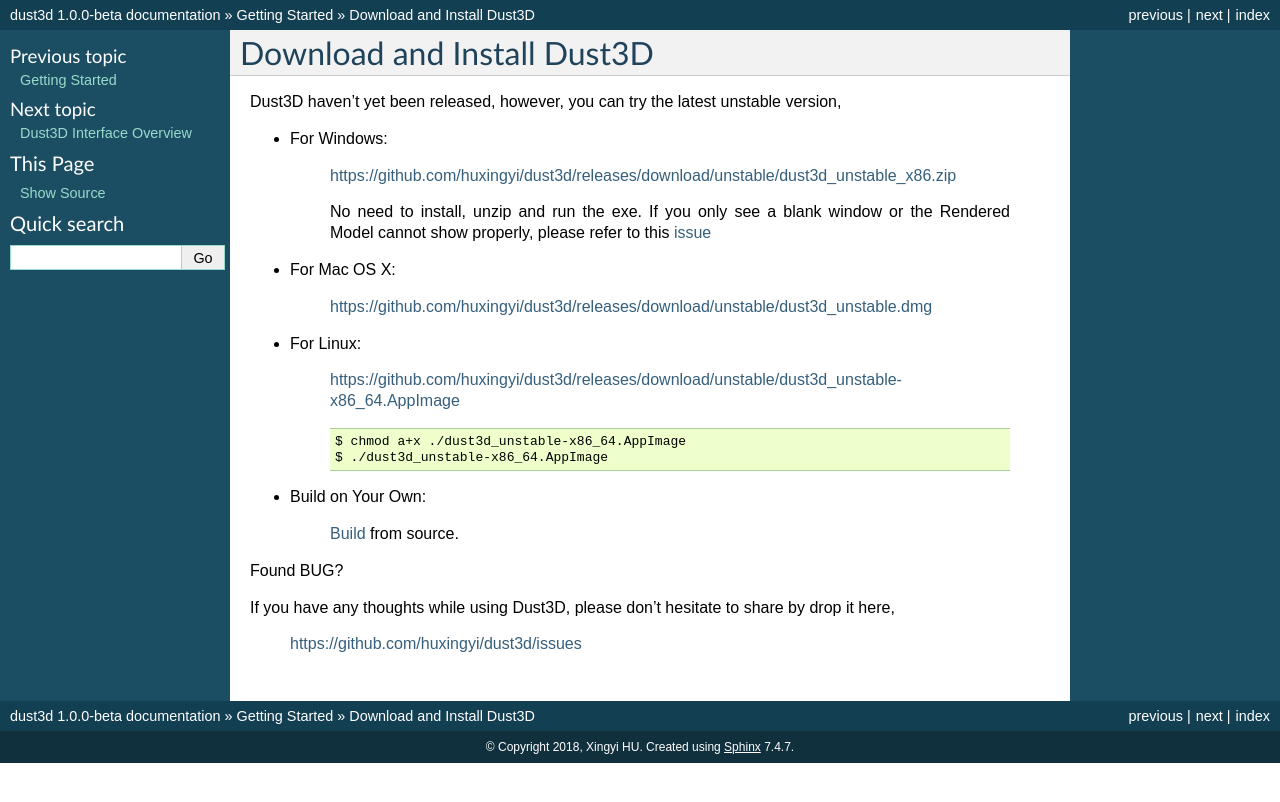
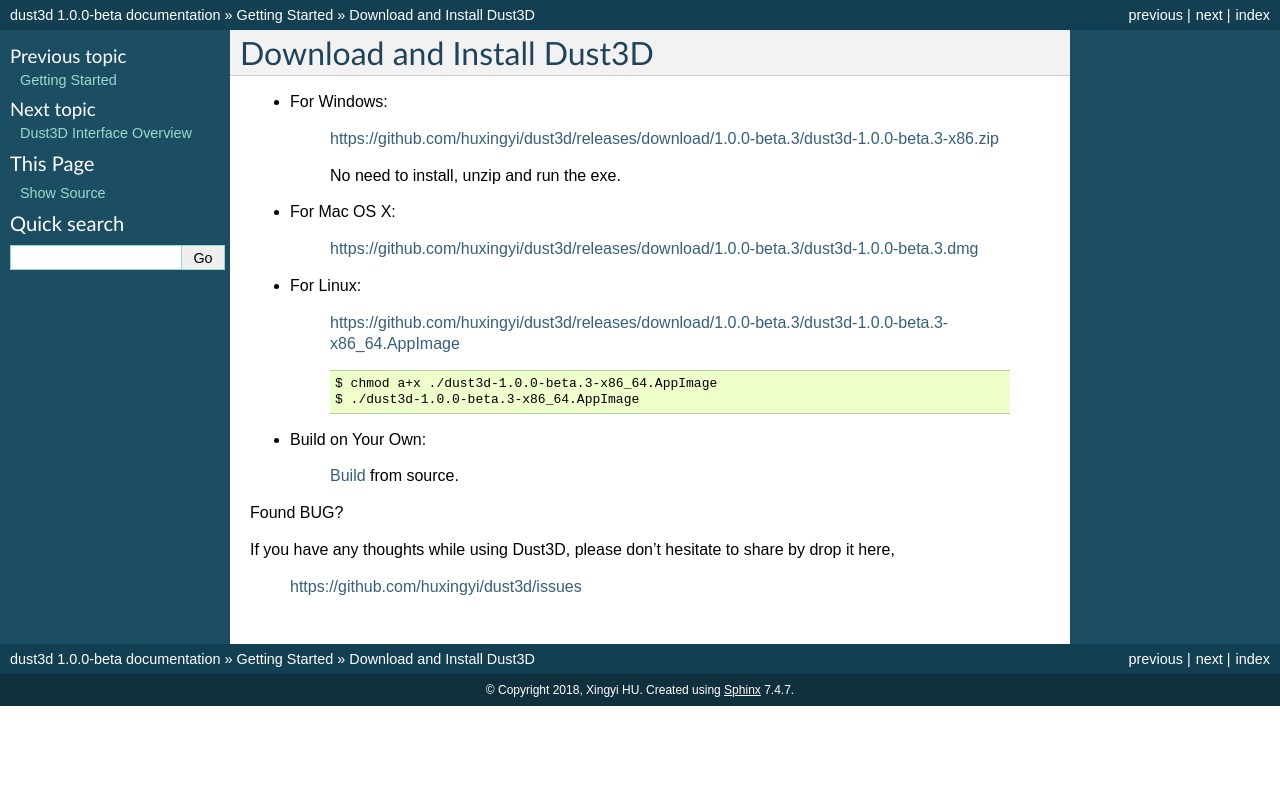
Before and after one commit to huxingyi/dust3d, a Sphinx documentation site: the page built from docs/install.rst, in a window 1280 px wide. Shown: the top 802 px of the page. Built offline with Sphinx 7.4.7, drawn with Linux system fonts in a browser that asks for light colours.

Commit message:
Update release info

```diff
--- a/docs/install.rst
+++ b/docs/install.rst
@@ -1,27 +1,24 @@
 Download and Install Dust3D
 -----------------------------
-Dust3D haven't yet been released, however, you can try the latest unstable version,
 
 * For Windows:
 
-    https://github.com/huxingyi/dust3d/releases/download/unstable/dust3d_unstable_x86.zip
+    https://github.com/huxingyi/dust3d/releases/download/1.0.0-beta.3/dust3d-1.0.0-beta.3-x86.zip
 
-    No need to install, unzip and run the exe. If you only see a blank window or the Rendered Model cannot show properly, please refer to this issue_
-
-.. _issue: https://github.com/huxingyi/dust3d/issues/9
+    No need to install, unzip and run the exe.
 
 * For Mac OS X:
 
-    https://github.com/huxingyi/dust3d/releases/download/unstable/dust3d_unstable.dmg
+    https://github.com/huxingyi/dust3d/releases/download/1.0.0-beta.3/dust3d-1.0.0-beta.3.dmg
 
 * For Linux:
 
-    https://github.com/huxingyi/dust3d/releases/download/unstable/dust3d_unstable-x86_64.AppImage
+    https://github.com/huxingyi/dust3d/releases/download/1.0.0-beta.3/dust3d-1.0.0-beta.3-x86_64.AppImage
 
     .. code-block:: none
 
-        $ chmod a+x ./dust3d_unstable-x86_64.AppImage
-        $ ./dust3d_unstable-x86_64.AppImage
+        $ chmod a+x ./dust3d-1.0.0-beta.3-x86_64.AppImage
+        $ ./dust3d-1.0.0-beta.3-x86_64.AppImage
 
 * Build on Your Own:
 
```
Also changed, not shown: README.md (+5 -1 lines), docs/images/dust3d-1.0-beta-is-now-available-thumbnail.png (added).
